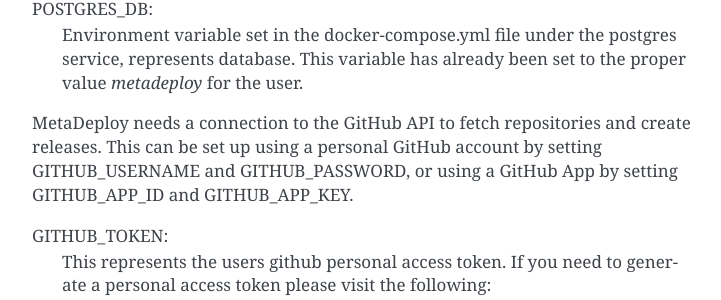
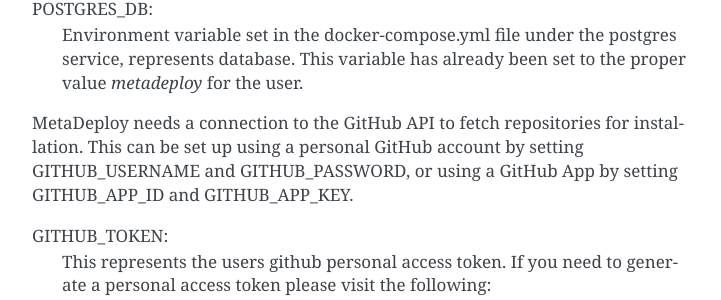
Before and after one commit to SFDO-Tooling/MetaDeploy, a Sphinx documentation site: the page built from docs/running_docker.rst, in a window 1280 px wide and 900 px high, scrolled down 1289 px. Shown: the part 149-449 px from the top of the window, without its empty margins (388-1109 px from the left). Built offline with Sphinx 7.4.7, drawn with Linux system fonts in a browser that asks for light colours.

Commit message:
Update docs/running_docker.rst
Co-Authored-By: David Glick <dglick@salesforce.com>

```diff
--- a/docs/running_docker.rst
+++ b/docs/running_docker.rst
@@ -75,7 +75,7 @@
     represents database. This variable has already been set to the proper
     value `metadeploy` for the user.
 
-MetaDeploy needs a connection to the GitHub API to fetch repositories and create releases.
+MetaDeploy needs a connection to the GitHub API to fetch repositories for installation.
 This can be set up using a personal GitHub account by setting GITHUB_USERNAME and GITHUB_PASSWORD,
 or using a GitHub App by setting GITHUB_APP_ID and GITHUB_APP_KEY.
 
```
